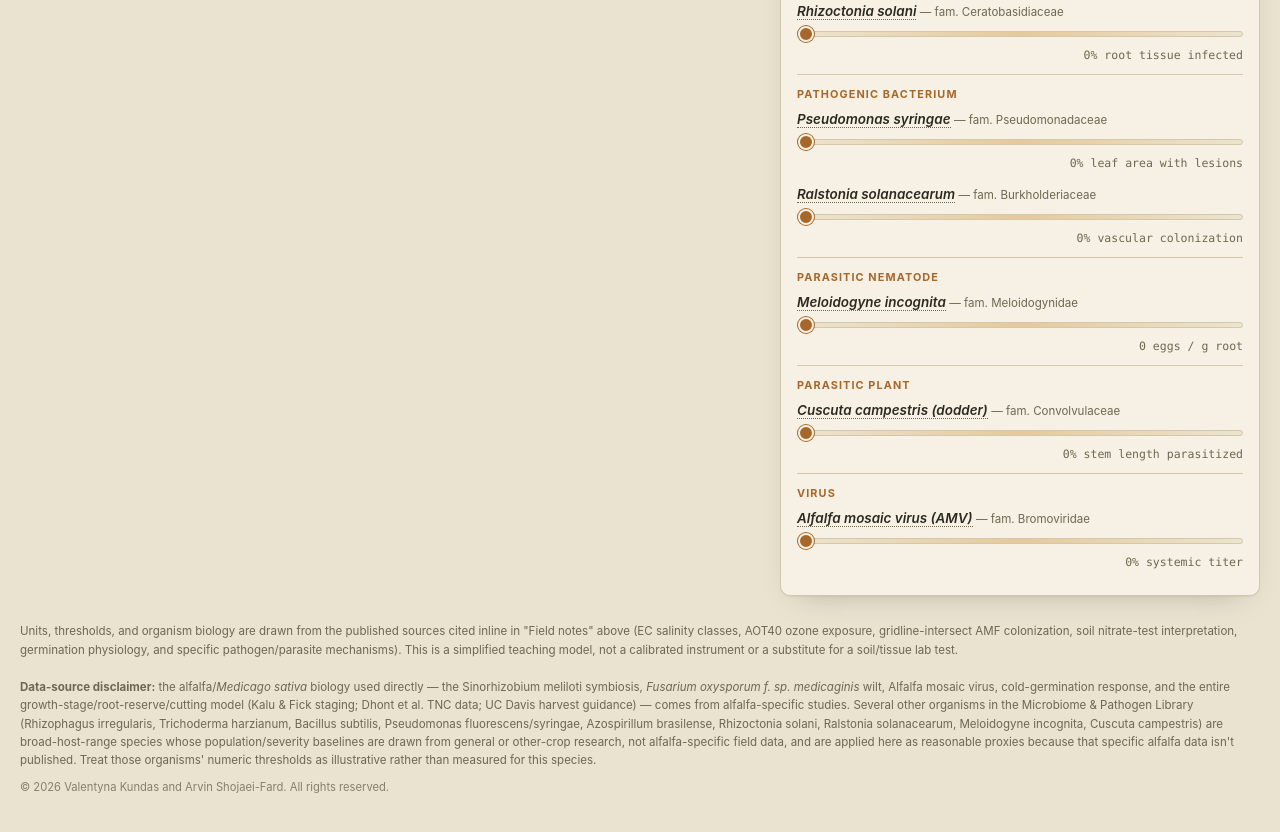
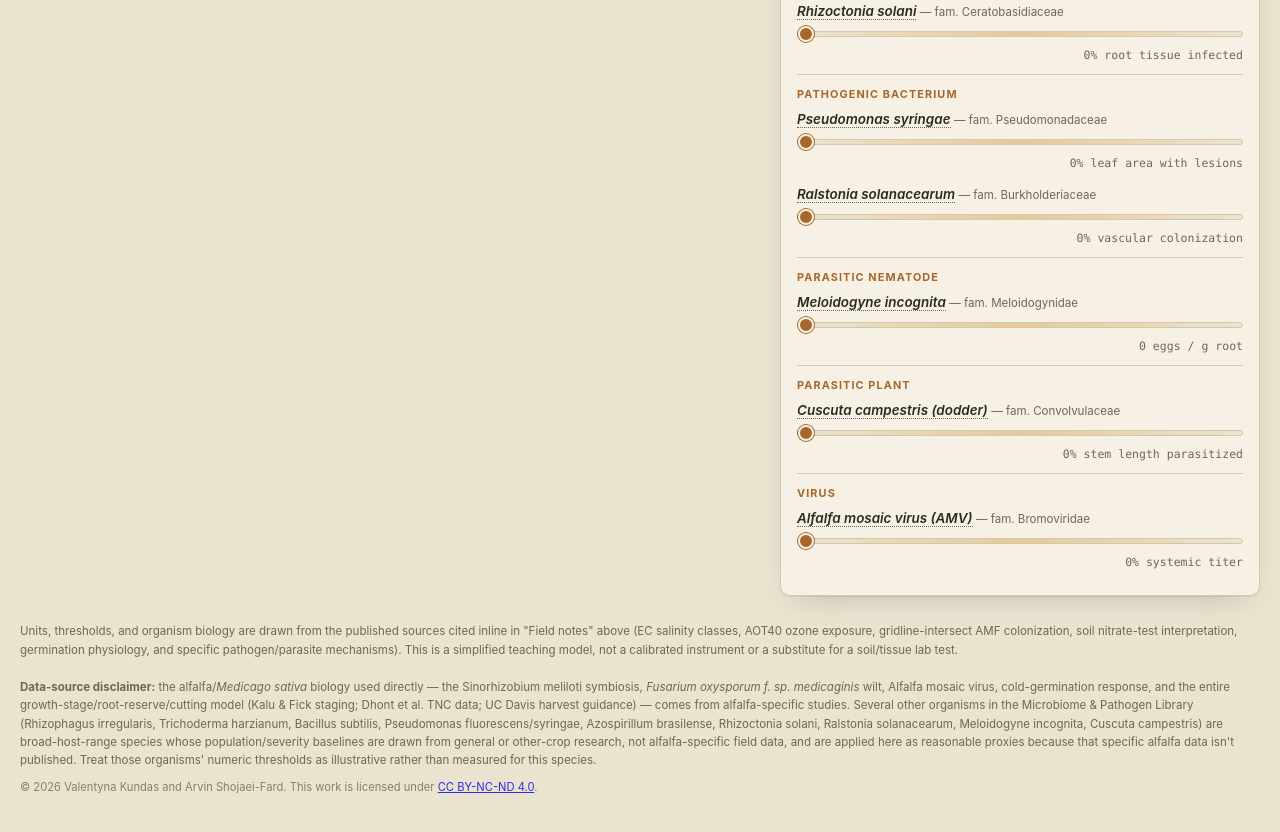
Before and after one commit to AV-Bio/phytobiome, a plain HTML site: page index.html in a window 1280 px wide. Shown: the part 3445-4277 px from the top of the page. Drawn offline with Linux system fonts and the light colour scheme.

Commit message:
License under CC BY-NC-ND 4.0
Co-Authored-By: Claude Fable 5.1 <noreply@anthropic.com>
Claude-Session: https://claude.ai/code/session_014f1cGaZGs9s5QxPwTHxfik

```diff
--- a/index.html
+++ b/index.html
@@ -3,6 +3,7 @@
 <head>
 <meta charset="utf-8">
 <meta name="viewport" content="width=device-width,initial-scale=1">
+<link rel="license" href="https://creativecommons.org/licenses/by-nc-nd/4.0/">
 </head>
 <body>
 <title>Phytobiome — A Plant–Microbiome Stress Laboratory</title>
@@ -268,7 +269,7 @@ footer.copyright{ max-width:1260px; margin:10px auto 0; font-size:.7rem; color:v
   <footer class="credit" id="creditGeneric" hidden>
     Units and thresholds are drawn from the published sources cited inline in "Field notes" above. In this generalized mode, no organism is claimed as a specific species — every microbiome slider represents an unspecified member of its functional role (AMF, rhizobial symbiont, PGPR, pathogen, parasite, or virus), and the growth-stage sequence models the general vegetative→bud→flower→seedpod pattern typical of nodulating legumes rather than alfalfa's specific Kalu &amp; Fick scale. This is a simplified teaching model, not a calibrated instrument.
   </footer>
-  <footer class="copyright">© 2026 Valentyna Kundas and Arvin Shojaei-Fard. All rights reserved.</footer>
+  <footer class="copyright">© 2026 Valentyna Kundas and Arvin Shojaei-Fard. This work is licensed under <a href="https://creativecommons.org/licenses/by-nc-nd/4.0/" rel="license noopener" target="_blank">CC BY-NC-ND 4.0</a>.</footer>
 </div>
 
 <script>
```
Also changed, not shown: 1 other file.
